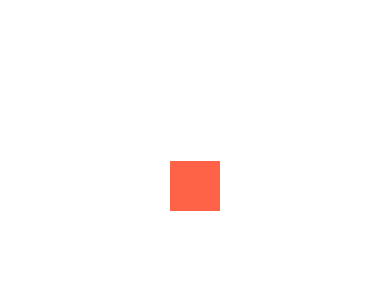
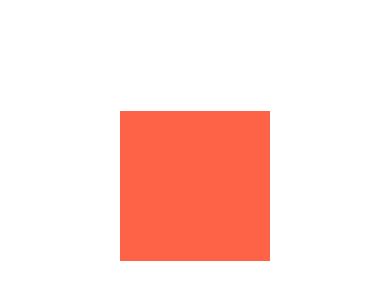
Before and after one commit to rendystdy/AnimationRN, a React Native app: screen / in a window 390 px wide. Shown: the part 236-536 px from the top of the page. Built offline with nearby package versions, Linux system fonts and the light colour scheme.

Commit message:
Feat: example interpolates on interpolates

```diff
--- a/App.js
+++ b/App.js
@@ -1,79 +1,64 @@
 import React, {Component} from 'react';
-import {Text, View, StyleSheet, Animated, PanResponder} from 'react-native';
+import {
+  Text,
+  View,
+  StyleSheet,
+  Animated,
+  TouchableWithoutFeedback,
+} from 'react-native';
 
 class App extends Component {
   constructor(props) {
     super(props);
     this.state = {
-      animation: new Animated.ValueXY(0),
+      animation: new Animated.Value(0),
     };
-    // this.x = 0;
-    // this.y = 0;
-
-    // this.state.animation.addListener(value => {
-    //   this.x = value.x,
-    //   this.y = value.y
-    // });
-    this._panResponder = PanResponder.create({
-      onStartShouldSetPanResponder: () => true,
-      onMoveShouldSetPanResponder: () => true,
-      onPanResponderGrant: () => {
-        this.state.animation.extractOffset();
-        // this.state.animation.setOffset({
-        //   x: this.x,
-        //   y: this.y,
-        // });
-        // this.state.animation.setValue({
-        //   x: 0,
-        //   y: 0,
-        // });
-      },
-      onPanResponderMove: Animated.event([
-        null,
-        {
-          dx: this.state.animation.x,
-          dy: this.state.animation.y,
-        },
-      ]),
-      onPanResponderRelease: (e, {vx, vy}) => {
-        Animated.decay(this.state.animation, {
-          velocity: {x: vx, y: vy},
-          deceleration: 0.997,
-        }).start();
-      },
-    });
   }
 
-  componentDidMount() {
-    // this._panResponder = PanResponder.create({
-    //   onStartShouldSetPanResponder: () => true,
-    //   onMoveShouldSetPanResponder: () => true,
-    //   onPanResponderMove: Animated.event([
-    //     null,
-    //     {
-    //       dx: this.state.animation.x,
-    //       dy: this.state.animation.y,
-    //     },
-    //   ]),
-    //   onPanResponderRelease: (e, {vx, vy}) => {
-    //     Animated.decay(this.state.animation, {
-    //       velocity: {x: vx, y: vy},
-    //       deceleration: 0.997,
-    //     }).start();
-    //   },
-    // });
-  }
+  startAnimation = () => {
+    Animated.timing(this.state.animation, {
+      toValue: 1,
+      duration: 1500,
+    }).start(() => {
+      Animated.timing(this.state.animation, {
+        toValue: 2,
+        duration: 300,
+      }).start();
+    });
+  };
 
   render() {
+    const animatedInterpolated = this.state.animation.interpolate({
+      inputRange: [0, 1, 2],
+      outputRange: [0, 300, 0],
+    });
+
+    const interpolatedInterpolate = animatedInterpolated.interpolate({
+      inputRange: [0, 300],
+      outputRange: [1, 0.5],
+    });
+
+    const translateXInterpolate = animatedInterpolated.interpolate({
+      inputRange: [0, 30, 50, 80, 100, 150, 299, 300],
+      outputRange: [0, -30, -50, 80, -100, 300, 0, -100 ]
+    });
+
     const animatedStyle = {
-      transform: this.state.animation.getTranslateTransform(),
+      transform: [
+        {
+          translateY: animatedInterpolated,
+        },
+        {
+          translateX: translateXInterpolate
+        }
+      ],
+      opacity: interpolatedInterpolate,
     };
     return (
       <View style={styles.container}>
-        <Animated.View
-          style={[styles.box, animatedStyle]}
-          {...this._panResponder.panHandlers}
-        />
+        <TouchableWithoutFeedback onPress={this.startAnimation}>
+          <Animated.View style={[styles.box, animatedStyle]} />
+        </TouchableWithoutFeedback>
       </View>
     );
   }
@@ -82,8 +67,8 @@ class App extends Component {
 const styles = StyleSheet.create({
   container: {flex: 1, alignItems: 'center', justifyContent: 'center'},
   box: {
-    width: 50,
-    height: 50,
+    width: 150,
+    height: 150,
     backgroundColor: 'tomato',
   },
 });
```
